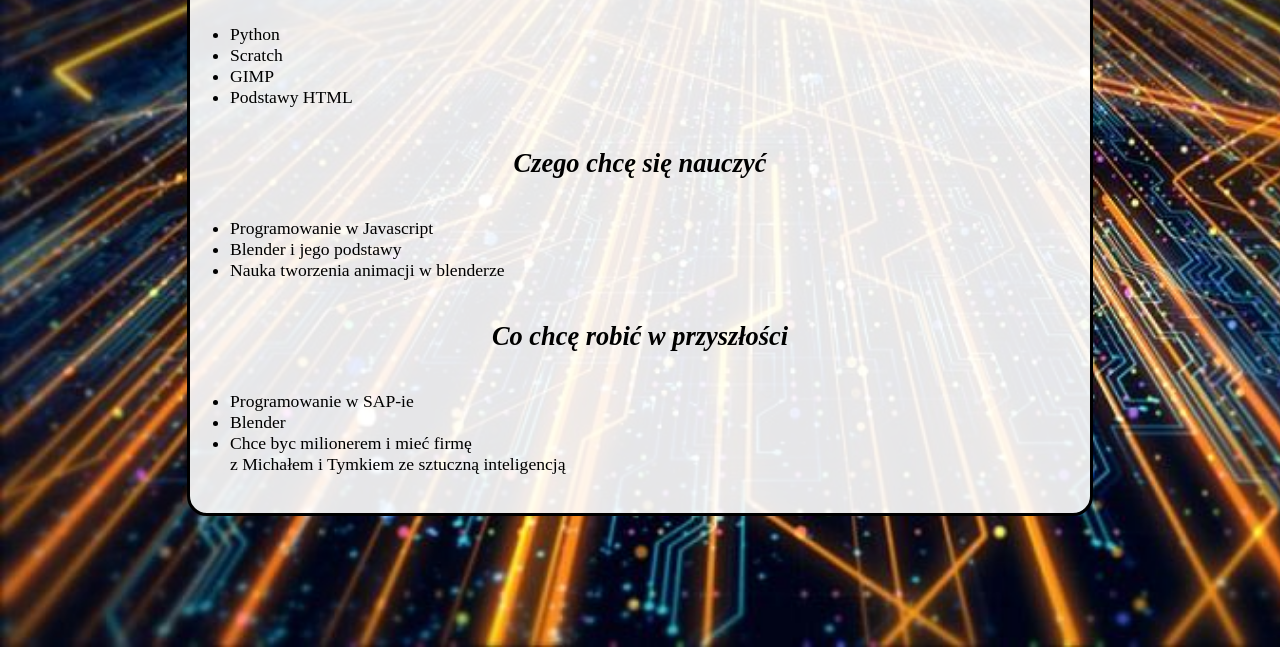
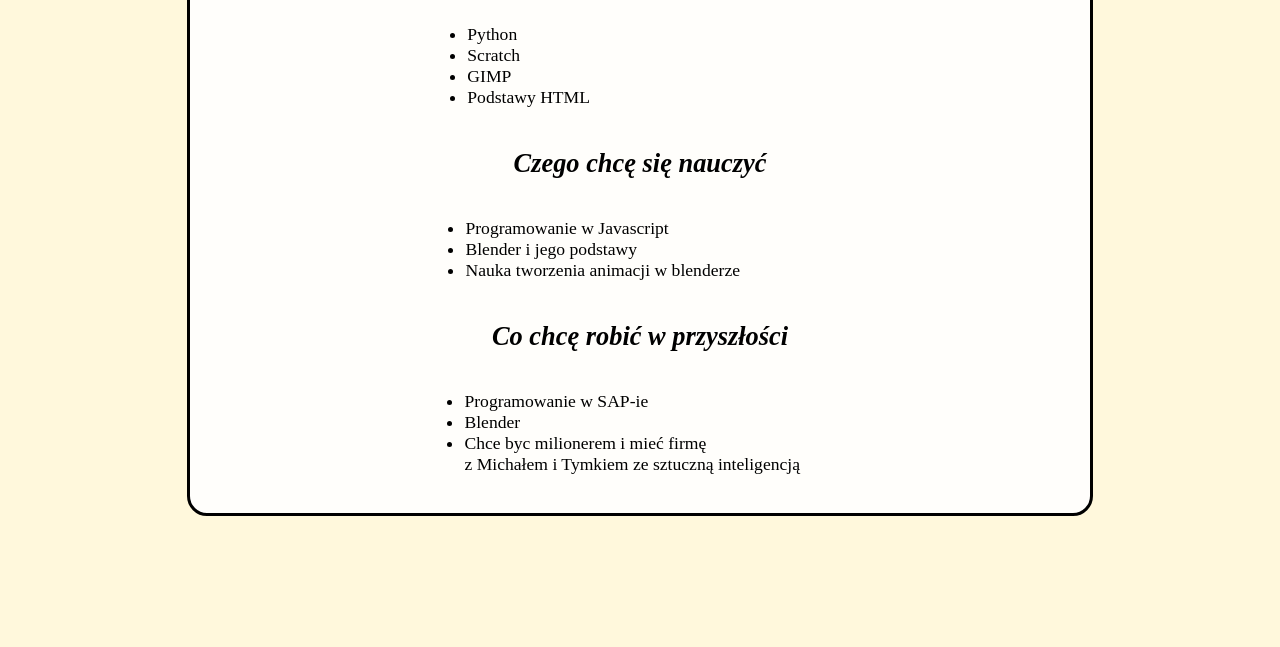
Before and after one commit to Mateuszparowka/Mateuszparowka.github.io, a plain HTML site: page index.html in a window 1280 px wide. Shown: the part 153-800 px from the top of the page. Drawn offline with Linux system fonts and the light colour scheme.

Commit message:
Add files via upload

```diff
--- a/style.css
+++ b/style.css
@@ -10,7 +10,7 @@
 }
 body {
     background-color: cornsilk;
-    background-image: url("systemy-informatyczne.jpg");
+    /* background-image: url("systemy-informatyczne.jpg"); */
     background-repeat: no-repeat;
     background-attachment: fixed;
     background-size: cover;
@@ -43,20 +43,20 @@
     width: 400px;
     text-align: left;
     display:flex;
-    justify-content:auto;
+    justify-content:right;
 
 }
 #test2{
     width: 550px;
     text-align: left;
     display: flex;
-    justify-content: auto;
+    justify-content: right;
 
 }
 #test3{
     width: 610px;
     text-align: left;
     display: flex;
-    justify-content: auto;
+    justify-content: right;
 
 }
```
